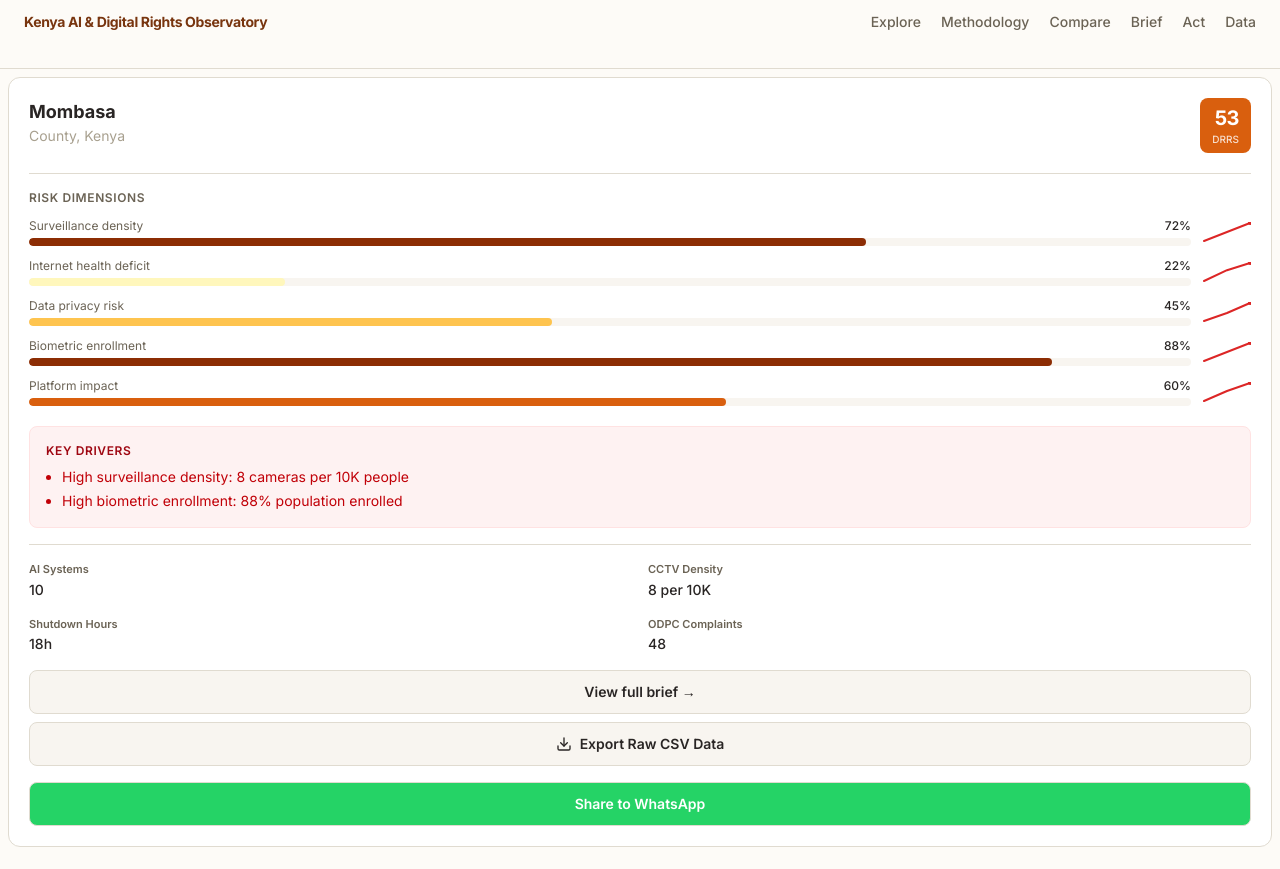
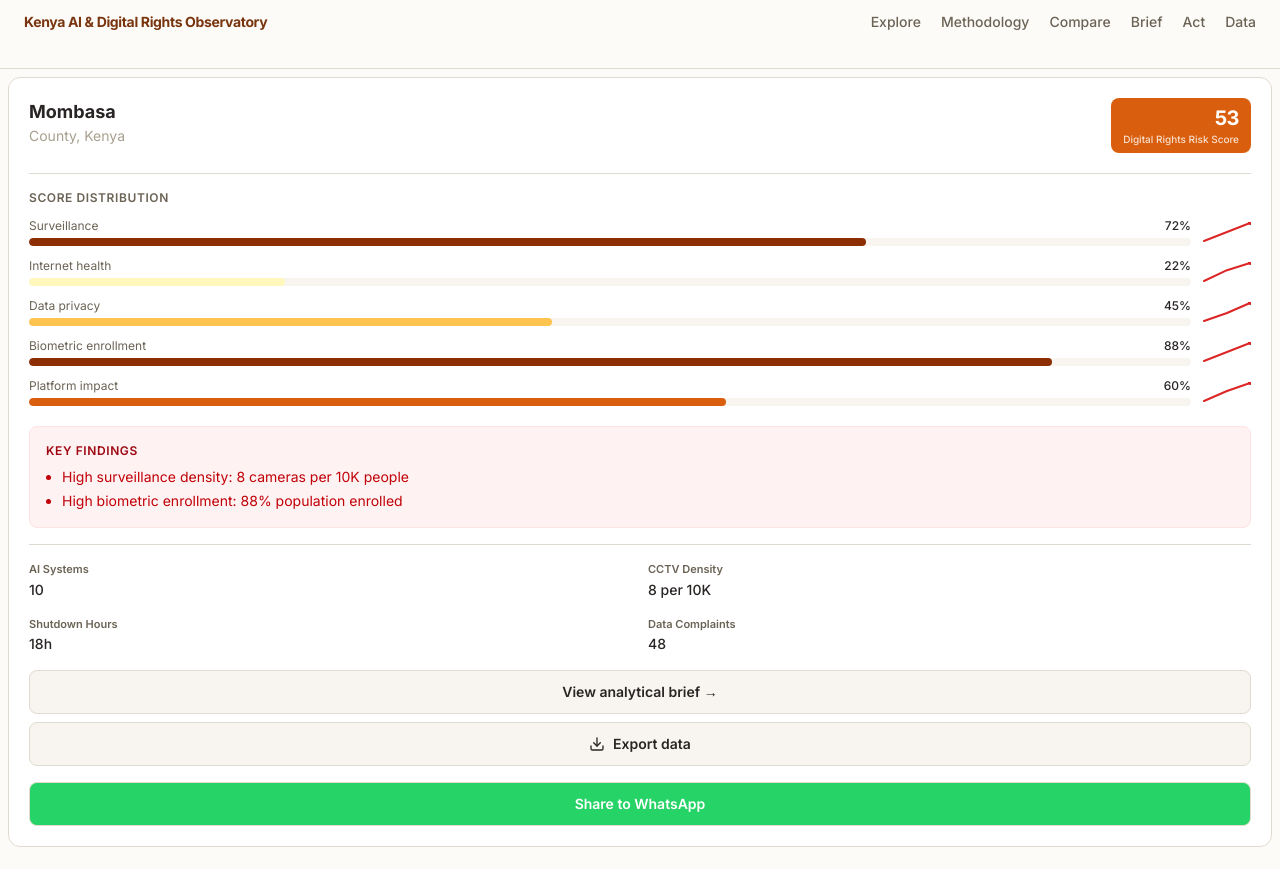
Before and after one commit to geraldkombo/kenya-ai-rights-observatory, a Next.js app: page /kenya-ai-rights-observatory/embed/mombasa in a window 1280 px wide. Built offline with nearby package versions, Linux system fonts and the light colour scheme.

Commit message:
Align labels with NHEM conventions: plain language, spelled-out score names, lowercase labels

```diff
--- a/src/app/brief/page.tsx
+++ b/src/app/brief/page.tsx
@@ -47,20 +47,20 @@ function BriefContent() {
 
       <div className="mb-8 grid grid-cols-2 gap-8">
         <div className="break-inside-avoid rounded-lg border border-brand-border bg-brand-bg p-6">
-          <h3 className="mb-2 text-sm font-bold uppercase tracking-wide text-brand-stone">Key Indicators</h3>
+          <h3 className="mb-2 text-sm font-bold uppercase tracking-wide text-brand-stone">County indicators</h3>
           <ul className="space-y-4 text-sm">
-            <li><strong>AI Systems Deployed:</strong> {indicator.ai_systems_count}</li>
-            <li><strong>CCTV Density (per 10k):</strong> {indicator.cctv_density}</li>
-            <li><strong>ODPC Complaints:</strong> {indicator.odpc_complaints}</li>
-            <li><strong>Internet Shutdown Hrs:</strong> {indicator.internet_shutdown_hours}</li>
-            <li><strong>Internet Usage:</strong> {indicator.internet_usage_pct}%</li>
-            <li><strong>Mobile Ownership:</strong> {indicator.mobile_ownership_pct}%</li>
-            <li><strong>Birth Registration:</strong> {indicator.birth_registration_pct}%</li>
+            <li><strong>AI systems:</strong> {indicator.ai_systems_count}</li>
+            <li><strong>CCTV density:</strong> {indicator.cctv_density} per 10k</li>
+            <li><strong>Data complaints:</strong> {indicator.odpc_complaints}</li>
+            <li><strong>Shutdown hours:</strong> {indicator.internet_shutdown_hours}h</li>
+            <li><strong>Internet usage:</strong> {indicator.internet_usage_pct}%</li>
+            <li><strong>Mobile ownership:</strong> {indicator.mobile_ownership_pct}%</li>
+            <li><strong>Birth registration:</strong> {indicator.birth_registration_pct}%</li>
             <li><strong>Population:</strong> {indicator.population.toLocaleString()}</li>
           </ul>
         </div>
         <div className="break-inside-avoid rounded-lg border border-brand-border bg-brand-bg p-6">
-          <h3 className="mb-2 text-sm font-bold uppercase tracking-wide text-brand-stone">Action Recommendations</h3>
+          <h3 className="mb-2 text-sm font-bold uppercase tracking-wide text-brand-stone">Actions</h3>
           <ul className="list-disc space-y-2 pl-5 text-sm text-brand-stone">
             <li>Submit FOIA requests to county government regarding AI procurement.</li>
             <li>Engage local civil society on biometric inclusion campaigns.</li>
@@ -88,14 +88,14 @@ function BriefContent() {
         </div>
       </div>
 
-      <div className="mb-8 space-y-3" aria-label="DRRS component scores">
-        <h3 className="font-bold text-brand-brown">DRRS Component Scores</h3>
+      <div className="mb-8 space-y-3" aria-label="Score breakdown">
+        <h3 className="font-bold text-brand-brown">Score breakdown</h3>
         {[
-          { label: 'Surveillance Density', value: score.surveillance },
-          { label: 'Internet Health Risk', value: score.internetHealth },
-          { label: 'Data Privacy Risk', value: score.dataPrivacy },
-          { label: 'Biometric Enrollment', value: score.biometric },
-          { label: 'Platform Impact', value: score.platformImpact },
+          { label: 'Surveillance', value: score.surveillance },
+          { label: 'Internet health', value: score.internetHealth },
+          { label: 'Data privacy', value: score.dataPrivacy },
+          { label: 'Biometric enrollment', value: score.biometric },
+          { label: 'Platform impact', value: score.platformImpact },
         ].map((dim) => (
           <div key={dim.label} className="flex items-center gap-3">
             <span className="w-40 text-sm text-brand-stone">{dim.label}</span>
--- a/src/app/compare/page.tsx
+++ b/src/app/compare/page.tsx
@@ -17,7 +17,7 @@ function useStats(countyId: string) {
 
 const DIMENSIONS = [
   { key: "surveillance" as const, label: "Surveillance", shortLabel: "Surveillance" },
-  { key: "internetHealth" as const, label: "Internet Health Deficit", shortLabel: "Internet Health" },
+  { key: "internetHealth" as const, label: "Internet health", shortLabel: "Internet health" },
   { key: "dataPrivacy" as const, label: "Data Privacy", shortLabel: "Data Privacy" },
   { key: "biometric" as const, label: "Biometric Enrollment", shortLabel: "Biometric" },
   { key: "platformImpact" as const, label: "Platform Impact", shortLabel: "Platform" },
--- a/src/app/explore/page.tsx
+++ b/src/app/explore/page.tsx
@@ -19,10 +19,10 @@ interface TableRow {
 
 const DIM_LABELS: Record<string, string> = {
   surveillance: "Surveillance",
-  internetHealth: "Internet Health",
-  dataPrivacy: "Data Privacy",
+  internetHealth: "Internet health",
+  dataPrivacy: "Data privacy",
   biometric: "Biometric",
-  platformImpact: "Platform Impact",
+  platformImpact: "Platform impact",
 };
 
 function SortArrow({ columnKey, active }: { columnKey: SortKey; active: "asc" | "desc" | null }) {
@@ -130,7 +130,7 @@ export default function ExplorePage() {
                   onClick={() => handleSort("drrs")}
                   onKeyDown={(e) => { if (e.key === "Enter" || e.key === " ") { e.preventDefault(); handleSort("drrs"); } }}
                 >
-                  Overall DRRS <SortArrow columnKey="drrs" active={sortKey === "drrs" ? sortDir : null} />
+                  Overall Score <SortArrow columnKey="drrs" active={sortKey === "drrs" ? sortDir : null} />
                 </th>
                 {(["surveillance", "internetHealth", "dataPrivacy", "biometric", "platformImpact"] as const).map((key) => (
                   <th
--- a/src/components/CountyDetails.tsx
+++ b/src/components/CountyDetails.tsx
@@ -87,19 +87,19 @@ export default function CountyDetails({ county, indicators }: Props) {
         </div>
         <div className={`rounded-lg px-3 py-1.5 text-right transition-colors ${getDRRSBadgeClass(score.drrs)}`}>
           <div className="text-xl font-bold tracking-tight">{score.drrs}</div>
-          <div className="text-[10px] font-medium opacity-80">DRRS</div>
+          <div className="text-[10px] font-medium opacity-80">Digital Rights Risk Score</div>
         </div>
       </div>
 
       <div className="mt-5 space-y-3 border-t border-brand-border pt-4">
-        <h4 className="text-xs font-semibold uppercase tracking-wider text-brand-stone">Risk dimensions</h4>
+        <h4 className="text-xs font-semibold uppercase tracking-wider text-brand-stone">Score distribution</h4>
         {(["surveillance", "internetHealth", "dataPrivacy", "biometric", "platformImpact"] as const).map((dim) => {
           const trends = dimTrends?.[dim];
           const trendColor = trends && trends[2] > trends[0] ? "#DC2626" : "#059669";
           const labels: Record<string, string> = {
-            surveillance: "Surveillance density",
-            internetHealth: "Internet health deficit",
-            dataPrivacy: "Data privacy risk",
+            surveillance: "Surveillance",
+            internetHealth: "Internet health",
+            dataPrivacy: "Data privacy",
             biometric: "Biometric enrollment",
             platformImpact: "Platform impact",
           };
@@ -118,7 +118,7 @@ export default function CountyDetails({ county, indicators }: Props) {
 
       {score.drivers.length > 0 && (
         <div className="mt-5 rounded-lg border border-red-100 bg-red-50 p-4">
-          <h4 className="text-xs font-semibold uppercase tracking-wider text-red-800">Key drivers</h4>
+          <h4 className="text-xs font-semibold uppercase tracking-wider text-red-800">Key findings</h4>
           <ul className="mt-2 list-disc space-y-1 pl-4 text-sm text-red-700">
             {score.drivers.map((d, i) => (
               <li key={i}>{d}</li>
@@ -141,7 +141,7 @@ export default function CountyDetails({ county, indicators }: Props) {
           <div className="mt-0.5 text-sm font-medium text-brand-dark">{ind.internet_shutdown_hours}h</div>
         </div>
         <div>
-          <div className="text-[11px] font-semibold text-brand-stone">ODPC Complaints</div>
+          <div className="text-[11px] font-semibold text-brand-stone">Data Complaints</div>
           <div className="mt-0.5 text-sm font-medium text-brand-dark">{ind.odpc_complaints}</div>
         </div>
       </div>
@@ -150,7 +150,7 @@ export default function CountyDetails({ county, indicators }: Props) {
         href={`/brief?id=${county.id}`}
         className="mt-4 flex min-h-[44px] items-center justify-center rounded-lg border border-brand-border bg-brand-bg text-sm font-semibold text-brand-dark transition-colors hover:bg-brand-cream"
       >
-        View full brief &rarr;
+        View analytical brief &rarr;
       </Link>
 
       <button
@@ -158,7 +158,7 @@ export default function CountyDetails({ county, indicators }: Props) {
         className="mt-2 flex min-h-[44px] w-full items-center justify-center gap-2 rounded-lg border border-brand-border bg-brand-bg px-4 py-2.5 text-sm font-semibold text-brand-dark transition-colors hover:bg-[#E0DBD0] print:hidden"
       >
         <svg width="16" height="16" viewBox="0 0 24 24" fill="none" stroke="currentColor" strokeWidth="2" strokeLinecap="round" strokeLinejoin="round"><path d="M21 15v4a2 2 0 0 1-2 2H5a2 2 0 0 1-2-2v-4"></path><polyline points="7 10 12 15 17 10"></polyline><line x1="12" y1="15" x2="12" y2="3"></line></svg>
-        Export Raw CSV Data
+        Export data
       </button>
       <ShareCard county={county} indicators={indicators} />
     </div>
--- a/src/components/InsightsDashboard.tsx
+++ b/src/components/InsightsDashboard.tsx
@@ -33,7 +33,7 @@ export default function InsightsDashboard({
       <div className="break-inside-avoid rounded-xl border border-brand-border bg-white p-5 transition-all duration-200 ease-in-out hover:shadow-md">
         <div className="text-xs font-semibold uppercase tracking-wider text-brand-stone">High Risk</div>
         <div className="mt-1 text-2xl font-bold text-brand-dark">{highRiskCount}</div>
-        <div className="text-xs text-brand-muted">counties (DRRS &gt;= 50)</div>
+        <div className="text-xs text-brand-muted">counties (score &gt;= 50)</div>
       </div>
     </div>
   );
--- a/src/components/MapView.tsx
+++ b/src/components/MapView.tsx
@@ -229,7 +229,7 @@ export default function MapView({
       )}
 
       <div className="absolute bottom-4 left-3 z-10 rounded-lg border border-brand-border bg-white/95 p-3 shadow-md backdrop-blur-sm print:hidden">
-        <h4 className="mb-1.5 text-[10px] font-bold uppercase tracking-wider text-brand-dark">Risk Level (DRRS)</h4>
+        <h4 className="mb-1.5 text-[10px] font-bold uppercase tracking-wider text-brand-dark">Risk Level</h4>
         <div className="flex flex-col gap-1 text-xs text-brand-stone">
           <div className="flex items-center gap-2"><span className="inline-block h-3 w-3 rounded-sm bg-[#8C2D04]"></span> Critical (70-100)</div>
           <div className="flex items-center gap-2"><span className="inline-block h-3 w-3 rounded-sm bg-[#D95F0E]"></span> High (50-69)</div>
@@ -250,7 +250,7 @@ export default function MapView({
         >
           <div className="font-semibold text-brand-dark">{hoverInfo.countyName}</div>
           {hoverInfo.drrs !== undefined && (
-            <div className="mt-0.5 text-xs text-brand-stone">DRRS: {hoverInfo.drrs}</div>
+            <div className="mt-0.5 text-xs text-brand-stone">Risk Score: {hoverInfo.drrs}</div>
           )}
         </div>
       )}
```
